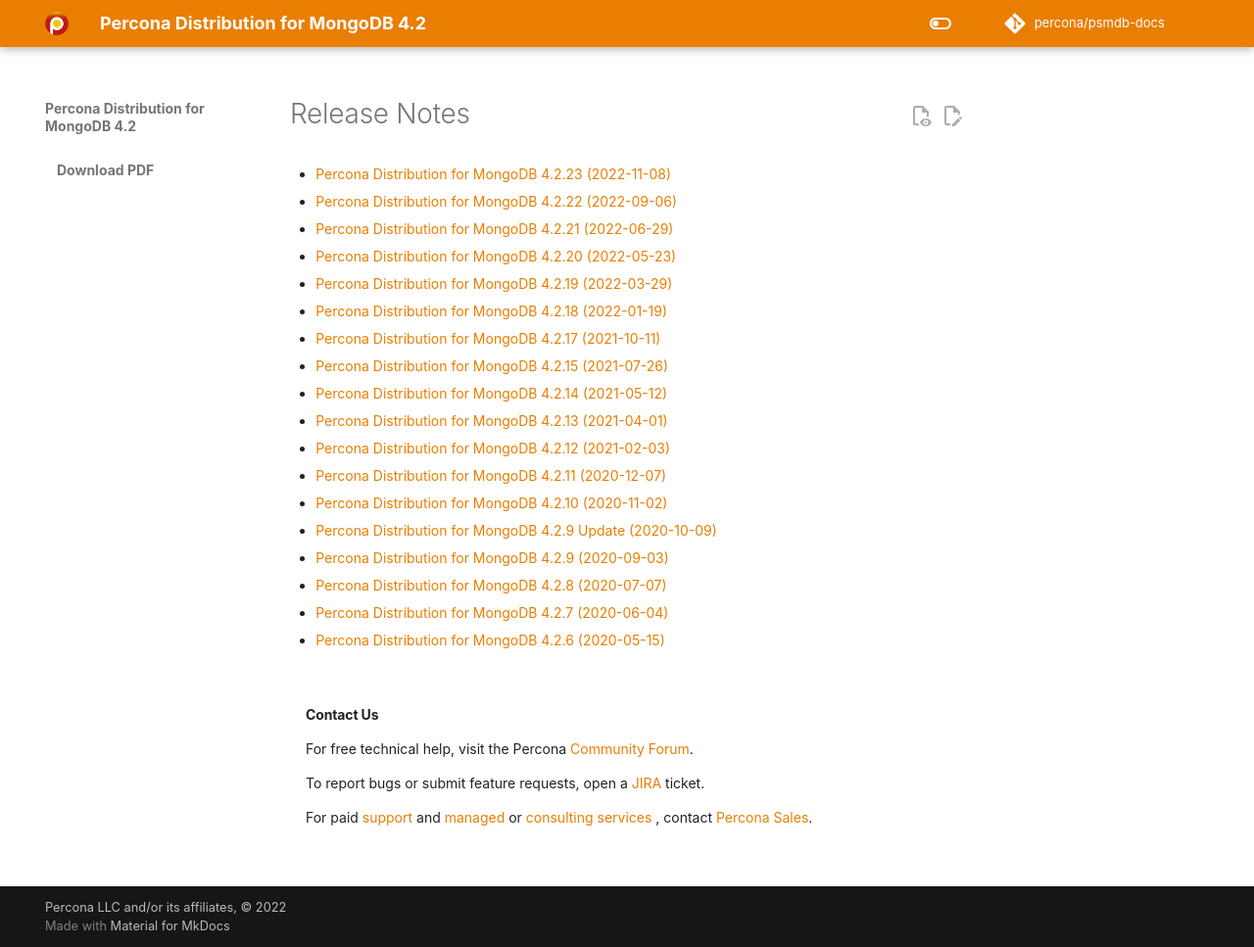
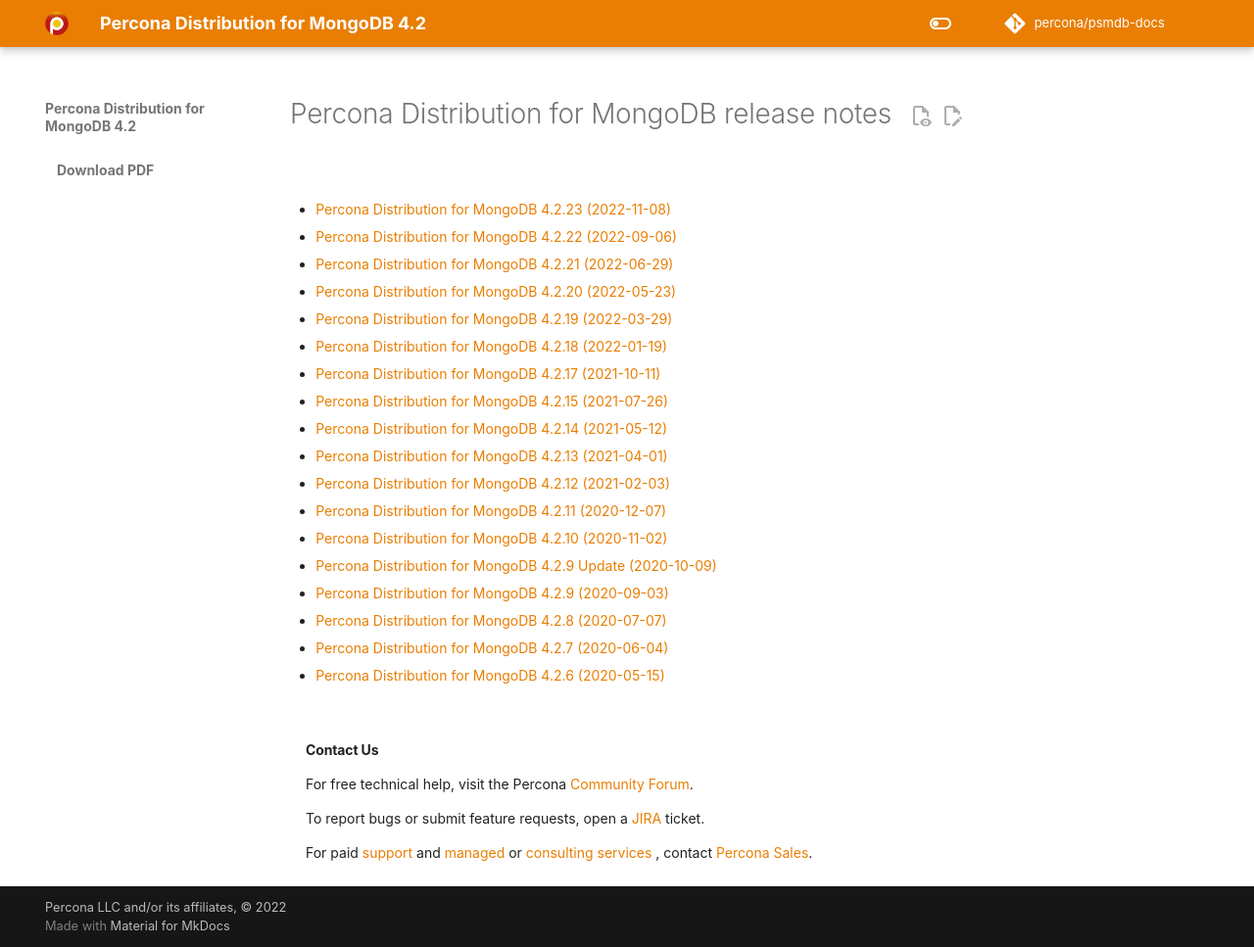
Before and after one commit to percona/distmongo-docs, an MkDocs documentation site: the page built from docs/release-notes.md, in a window 1280 px wide and 967 px high. Shown: the whole window at 98% size. Built offline with MkDocs 1.6.1 and Material for MkDocs 9.7.7, drawn with Linux system fonts in a browser that asks for light colours; nearby versions of some CDN libraries; some web fonts are replaced; comment, search, counter and statistics services are not loaded; the version menu is left out.

```diff
--- a/docs/release-notes.md
+++ b/docs/release-notes.md
@@ -1,4 +1,4 @@
-# Release Notes
+# Percona Distribution for MongoDB release notes
 
 * [Percona Distribution for MongoDB 4.2.23 (2022-11-08)](release-notes-v4.2.23.md)
 
--- a/mkdocs-base.yml
+++ b/mkdocs-base.yml
@@ -117,7 +117,7 @@ nav:
       - repo-overview.md
       - minor-upgrade.md
   - Release Notes:
-      - release-notes.md
+      - "Release notes index": "release-notes.md"
       - release-notes-v4.2.23.md
       - release-notes-v4.2.22.md
       - release-notes-v4.2.21.md
--- a/mkdocs-pdf.yml
+++ b/mkdocs-pdf.yml
@@ -5,4 +5,5 @@ INHERIT: mkdocs-base.yml
 
 markdown_extensions:
   - pymdownx.tabbed
+  - pymdownx.superfences
   - admonition
```
Also changed, not shown: 2 other files.
